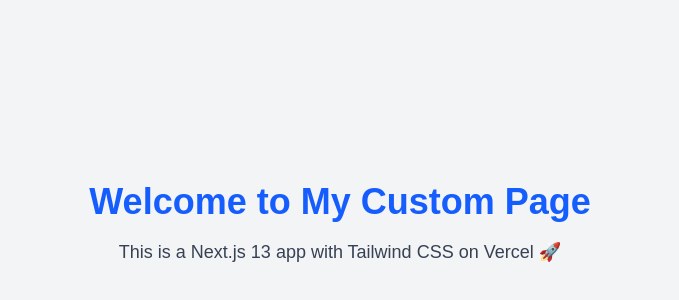
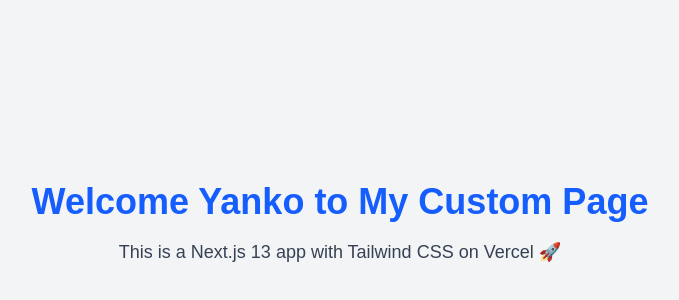
Before and after one commit to Datav1nci/Project1, a Next.js app in the folder my-app/: page / in a window 1280 px wide. Shown: the part 176-476 px from the top of the page, without its empty margins (300-979 px from the left). Built offline with nearby package versions, Linux system fonts and the light colour scheme.

Commit message:
modified the landing page

```diff
--- a/my-app/src/app/page.tsx
+++ b/my-app/src/app/page.tsx
@@ -2,7 +2,7 @@
   return (
     <main className="min-h-screen flex flex-col items-center justify-center bg-gray-100 p-6">
       <h1 className="text-4xl font-bold text-blue-600 mb-4">
-        Welcome to My Custom Page
+        Welcome Yanko to My Custom Page
       </h1>
       <p className="text-lg text-gray-700">
         This is a Next.js 13 app with Tailwind CSS on Vercel 🚀
```
